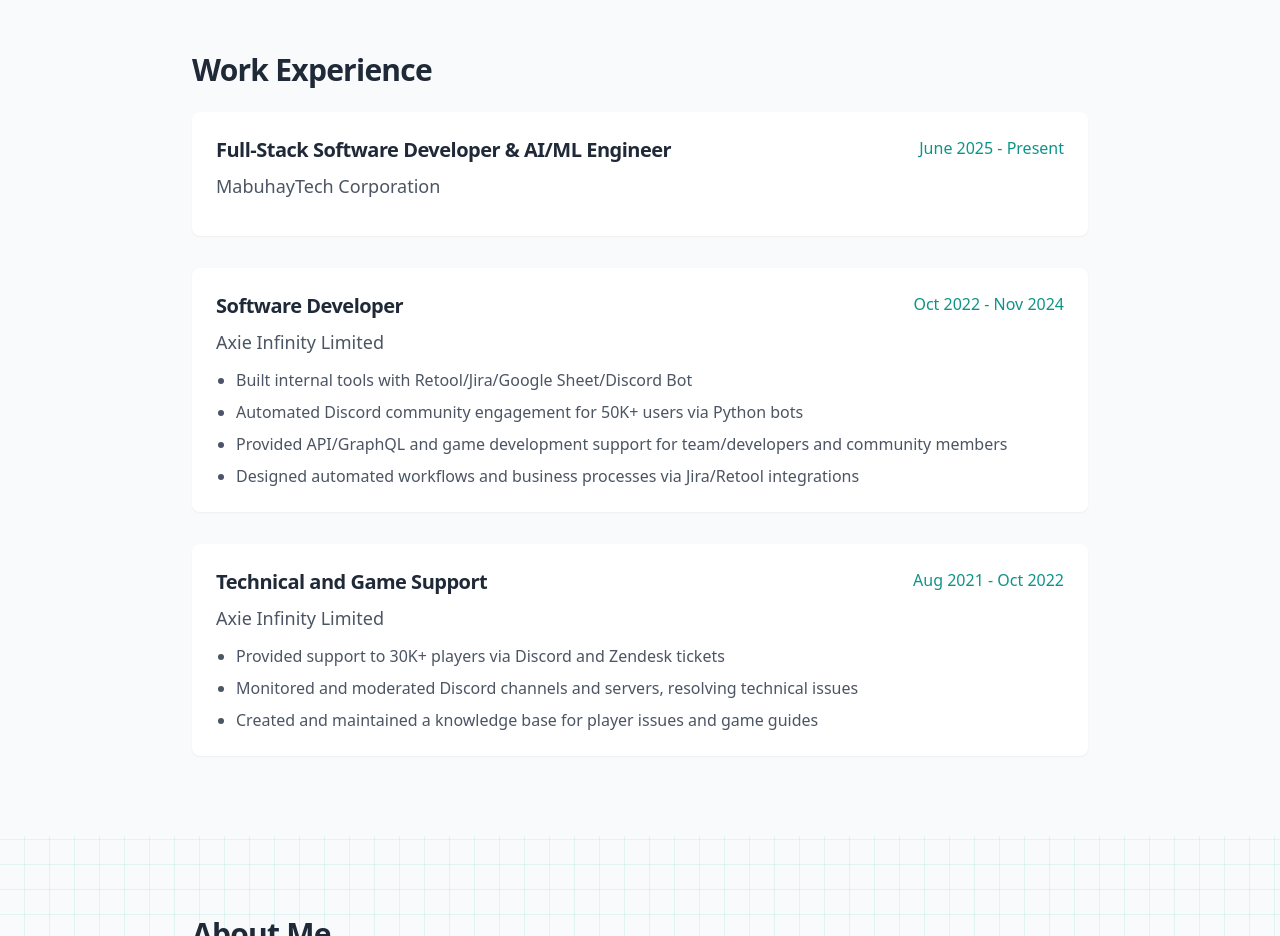
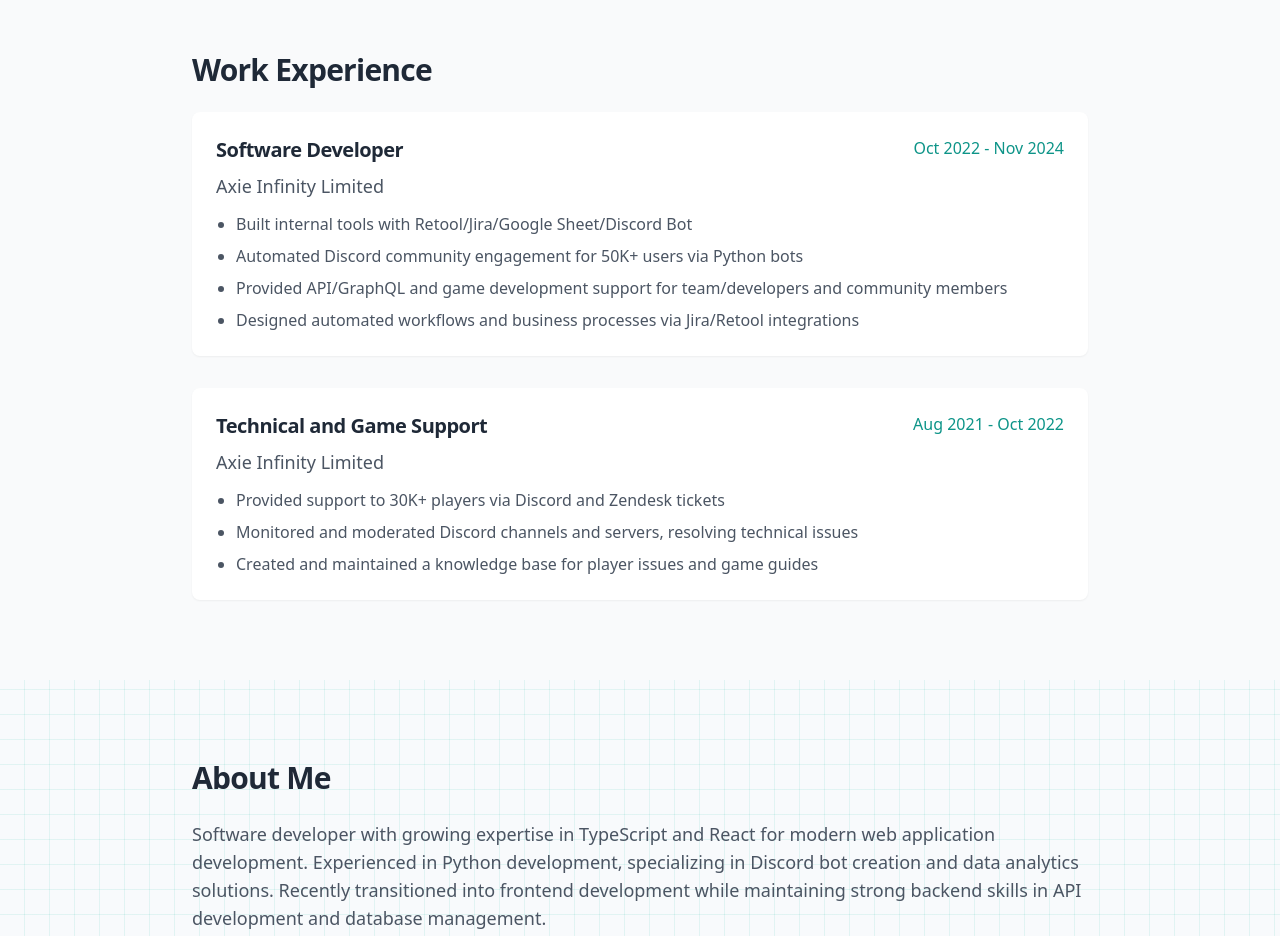
Before and after one commit to nocturnal629/portfolio, a Next.js app: page / in a window 1280 px wide. Shown: the part 1660-2596 px from the top of the page. Built offline with nearby package versions, Linux system fonts and the light colour scheme.

Commit message:
Update experience.ts

```diff
--- a/src/data/experience.ts
+++ b/src/data/experience.ts
@@ -1,11 +1,6 @@
 import { Experience } from '@/types';
 
 export const experiences: Experience[] = [
-  {
-    title: "Full-Stack Software Developer & AI/ML Engineer",
-    company: "MabuhayTech Corporation",
-    period: "June 2025 - Present"
-  },
   {
     title: "Software Developer",
     company: "Axie Infinity Limited",
```
